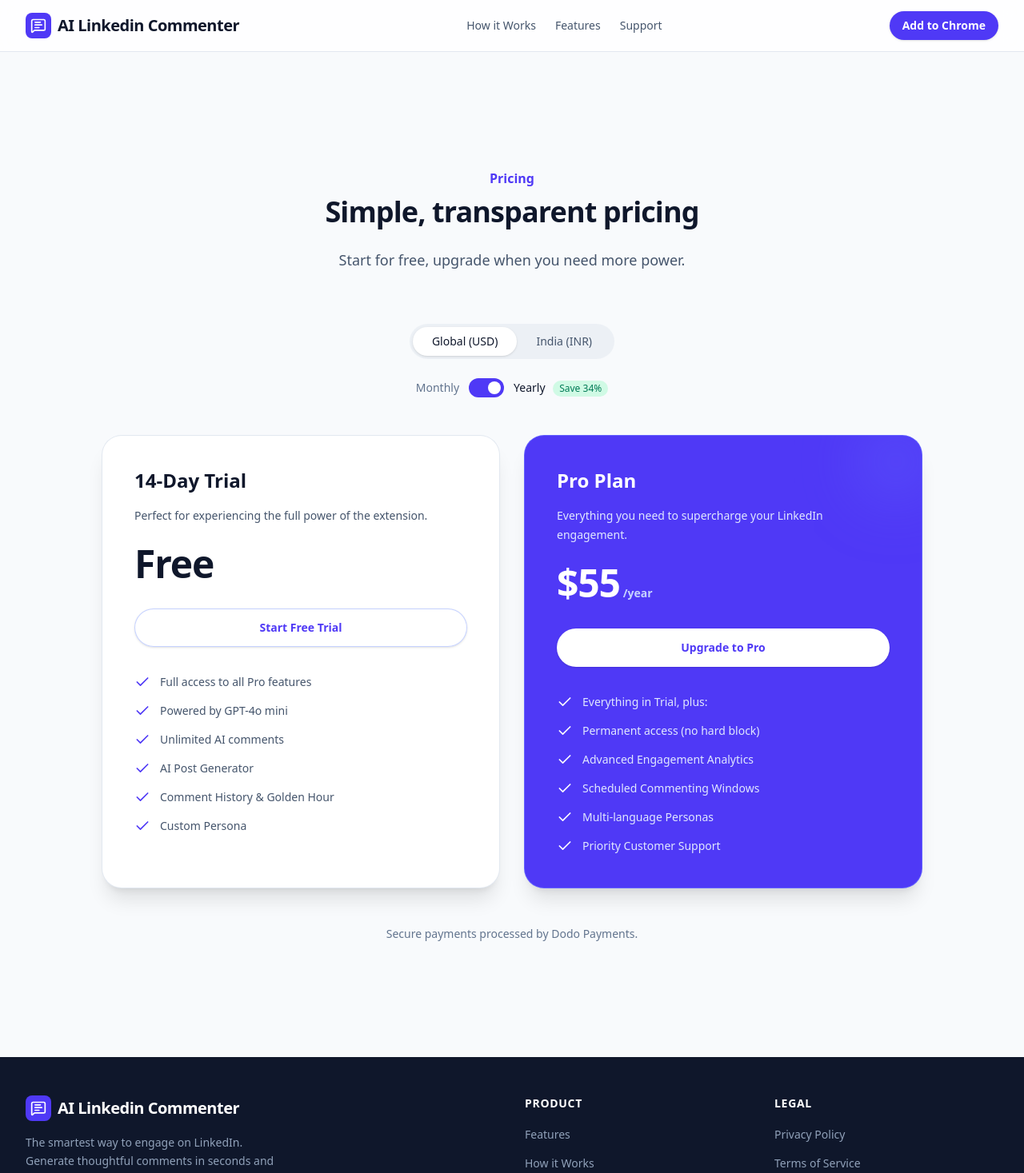
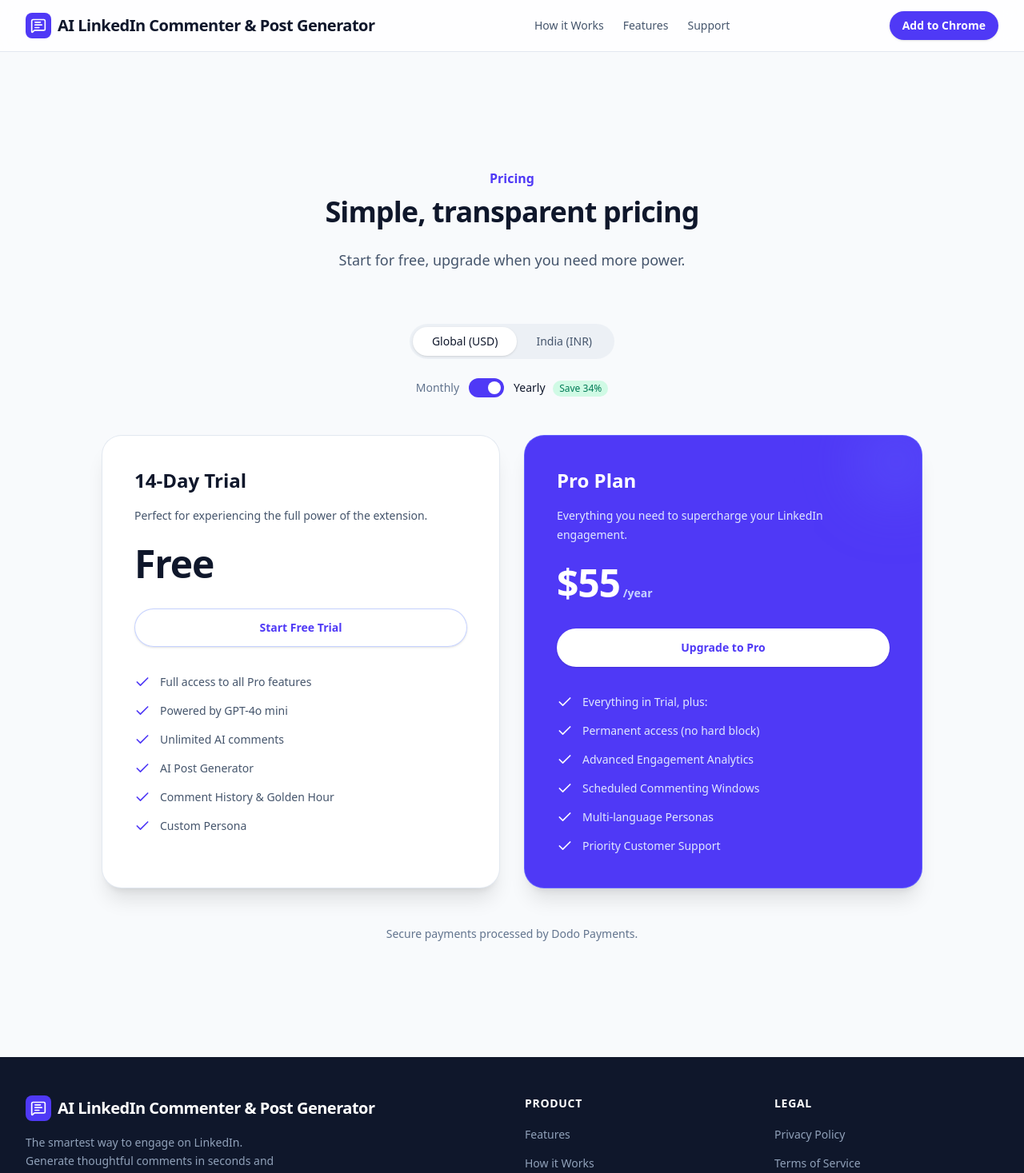
Before and after one commit to abhinavch07/ai-linkedin-commenter, a React (Vite) app: page /upgrade in a window 1280 px wide. Shown: the top 1467 px of the page at 80% size. Built offline with nearby package versions, Linux system fonts and the light colour scheme.

Commit message:
feat: Update page title and header to include post generation
The landing page title and header text have been updated to reflect the extension's new capability of generating LinkedIn posts, in addition to comments. This change enhances clarity and accurately represents the product offering.

```diff
--- a/index.html
+++ b/index.html
@@ -3,7 +3,7 @@
   <head>
     <meta charset="UTF-8" />
     <meta name="viewport" content="width=device-width, initial-scale=1.0" />
-    <title>AI LinkedIn Commenter | Generate Contextual Comments Instantly</title>
+    <title>AI LinkedIn Commenter & Post Generator</title>
     <link rel="icon" type="image/svg+xml" href="/favicon.svg" />
     <meta name="description" content="Generate professional, human-sounding LinkedIn comments in one click. No context switching, no copy-pasting." />
     <!-- Plausible Analytics -->
--- a/src/components/Footer.tsx
+++ b/src/components/Footer.tsx
@@ -12,7 +12,7 @@ export function Footer() {
                 <MessageSquareText size={20} />
               </div>
               <span className="text-xl font-bold tracking-tight text-white">
-                AI Linkedin Commenter
+                AI LinkedIn Commenter & Post Generator
               </span>
             </Link>
             <p className="text-sm leading-relaxed max-w-xs">
--- a/src/components/Header.tsx
+++ b/src/components/Header.tsx
@@ -10,7 +10,7 @@ export function Header() {
             <MessageSquareText size={20} />
           </div>
           <span className="text-xl font-bold tracking-tight text-slate-900">
-            AI Linkedin Commenter
+            AI LinkedIn Commenter & Post Generator
           </span>
         </Link>
         <nav className="hidden md:flex items-center gap-6">
```
